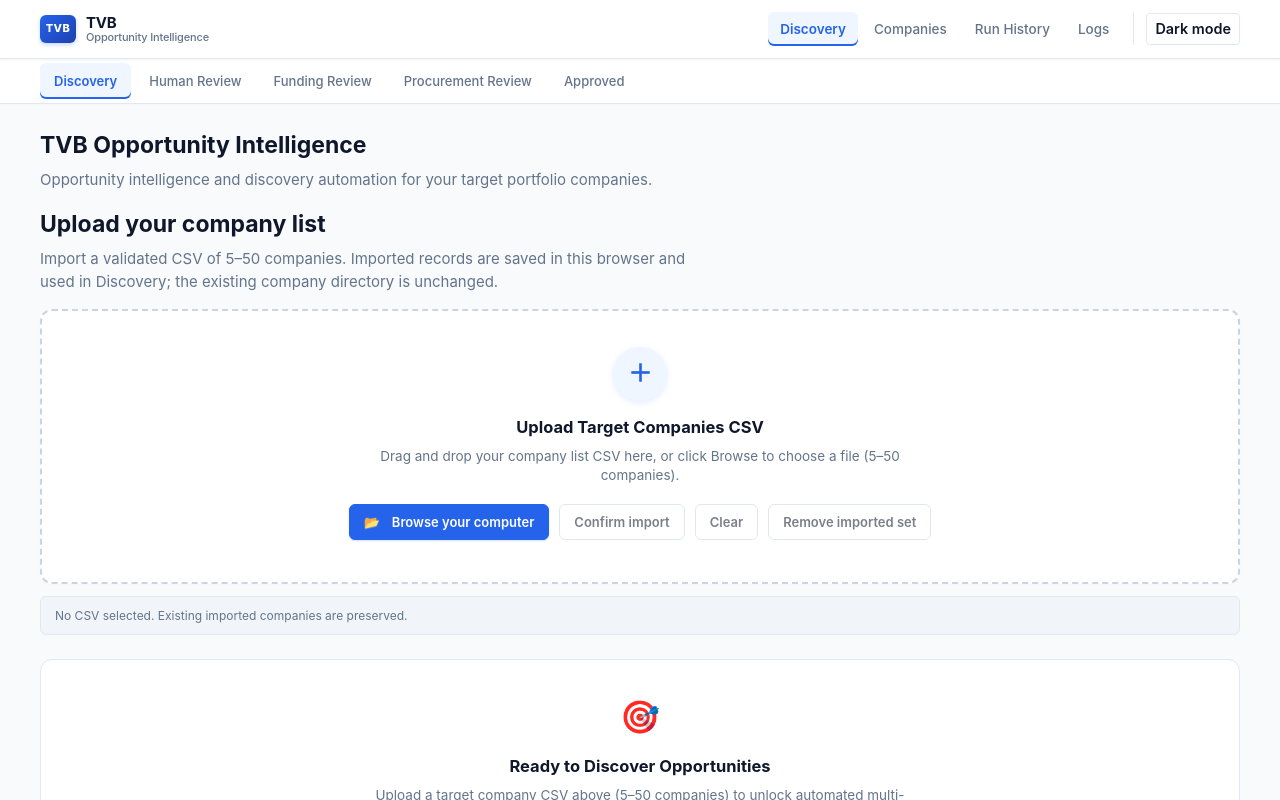
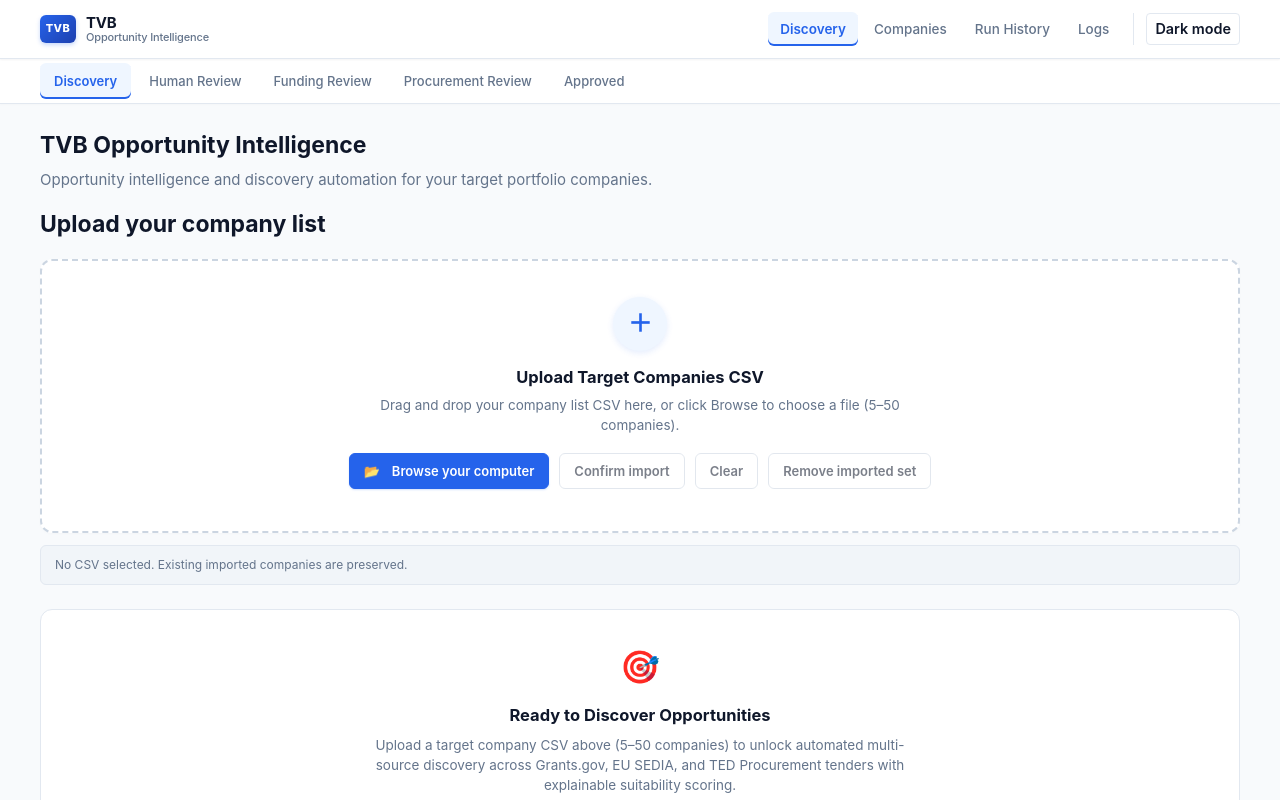
Before and after one commit to gudise-sathvika/tvb-opportunity-intelligence, a React (Vite) app: page /discovery in a window 1280 px wide. Shown: the top 800 px of the page. Built offline with nearby package versions, Linux system fonts and the light colour scheme.

Commit message:
chore(ui): remove technical description paragraph from upload dropzone header

```diff
--- a/src/components/target-companies/TargetCompaniesUpload.tsx
+++ b/src/components/target-companies/TargetCompaniesUpload.tsx
@@ -89,10 +89,6 @@ export default function TargetCompaniesUpload({
         <h2 className="page__title page__title--sub" id="target-companies-heading">
           {heading}
         </h2>
-        <p className="page__description">
-          Import a validated CSV of {TARGET_COMPANY_ROW_MIN}–{TARGET_COMPANY_ROW_MAX} companies. Imported
-          records are saved in this browser and used in Discovery; the existing company directory is unchanged.
-        </p>
       </header>
 
       {/* Modern Rectangular Upload Dropzone Box */}
```
